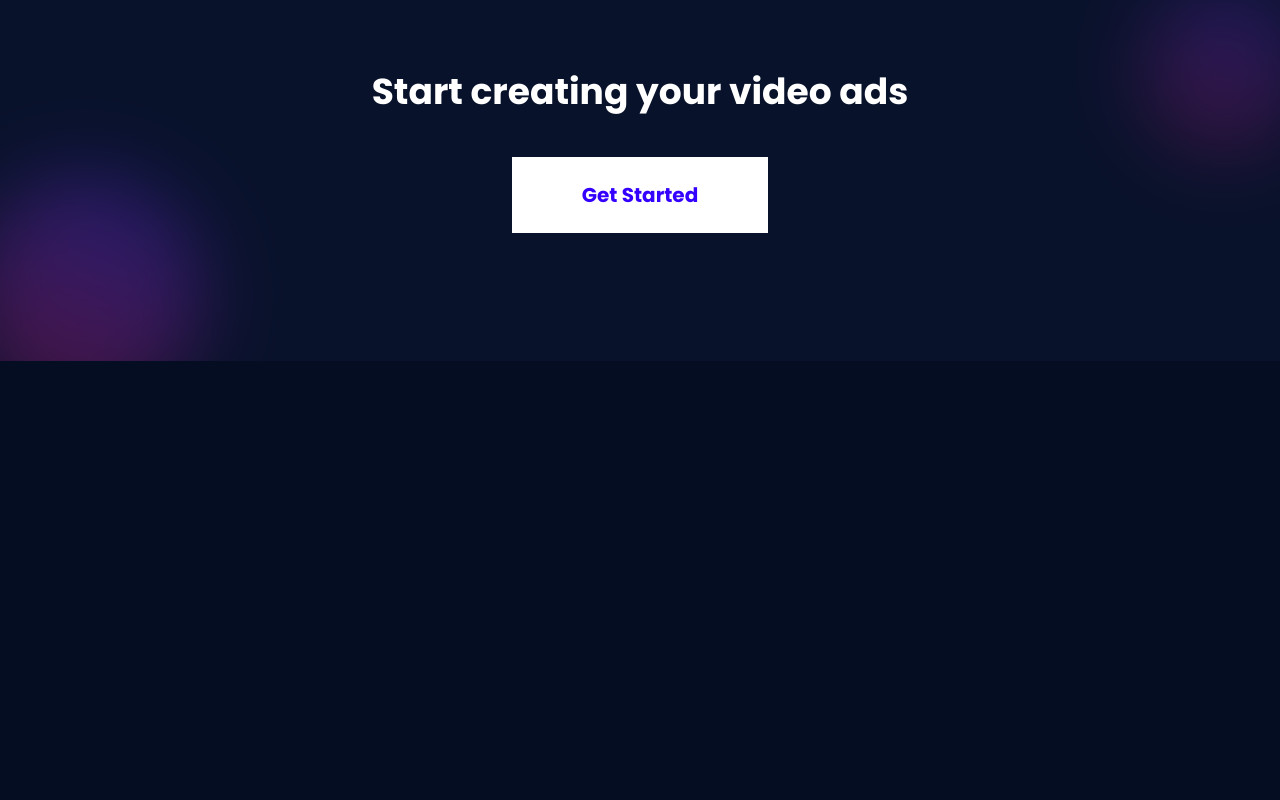
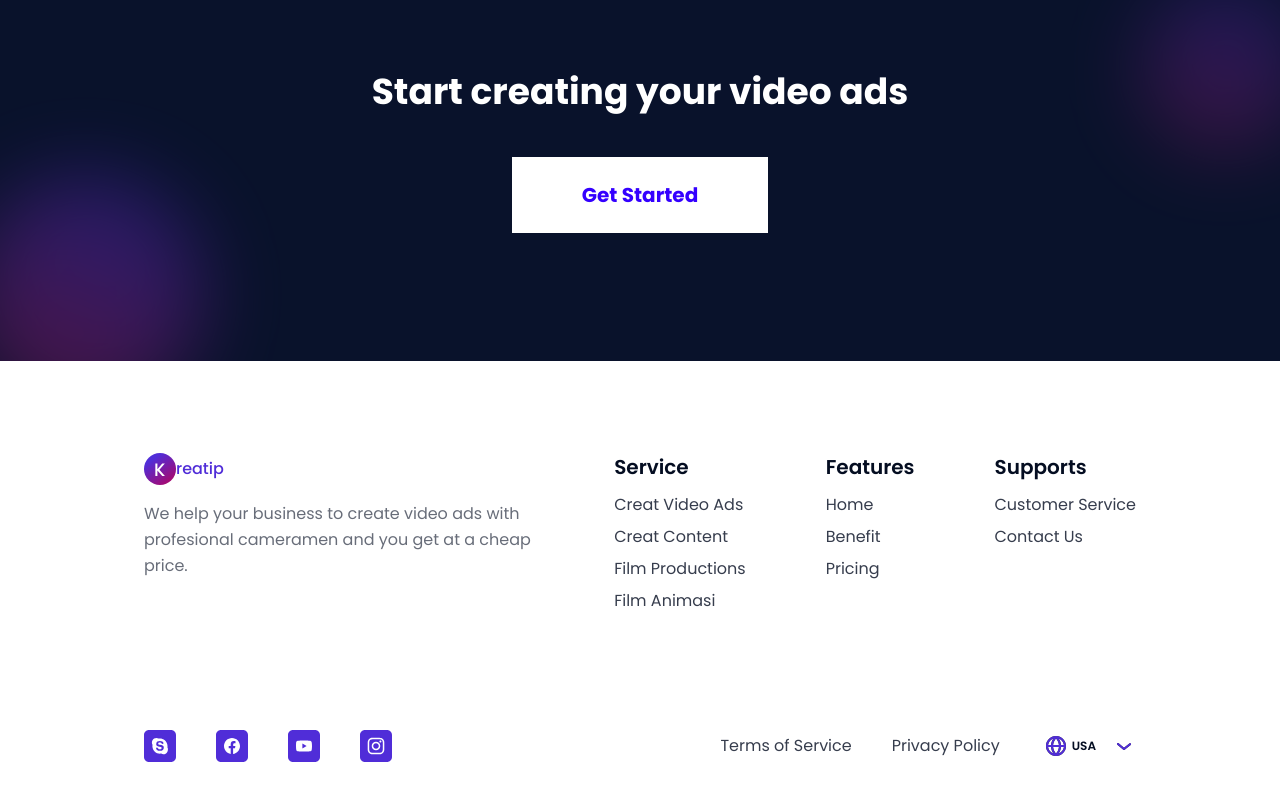
Before and after one commit to mraflyhudaa/kreatip-landing, a React (Vite) app: page / in a window 1280 px wide. Shown: the part 3941-4741 px from the top of the page. Before the commit the page ends 4302 px from the top, so only its background shows below. Built offline with nearby package versions, Linux system fonts and the light colour scheme.

Commit message:
add Footer section

```diff
--- a/src/App.jsx
+++ b/src/App.jsx
@@ -1,6 +1,7 @@
 import CallToAction from './components/CallToAction';
 import Companies from './components/Companies';
 import Featured from './components/Featured';
+import Footer from './components/Footer';
 import Hero from './components/Hero';
 import Navbar from './components/Navbar';
 import Testimonials from './components/Testimonials';
@@ -14,6 +15,7 @@ function App() {
       <Featured />
       <Testimonials />
       <CallToAction />
+      <Footer />
     </>
   );
 }
--- /dev/null
+++ b/src/components/Footer.jsx
@@ -0,0 +1,101 @@
+import Kreatip from '../assets/kreatip.svg';
+import facebookIcon from '../assets/footer/facebook.svg';
+import instagramIcon from '../assets/footer/instagram.svg';
+import skypeIcon from '../assets/footer/skype.svg';
+import youtubeIcon from '../assets/footer/youtube.svg';
+import arrowIosDown from '../assets/footer/arrow-ios-down.svg';
+import globeIcon from '../assets/footer/globe.svg';
+
+const Footer = () => {
+  return (
+    <div className='py-23 px-36 bg-white'>
+      <div className='flex flex-row justify-between'>
+        <div className='flex flex-col gap-4 max-w-md'>
+          <div className='flex'>
+            <img className='w-8 h-8 my-auto' src={Kreatip} alt='Kreatip' />
+            <span className='my-auto text-primary font-medium text-base'>
+              reatip
+            </span>
+          </div>
+          <p className='text-[#040D21] leading-relaxed w-11/12 opacity-60'>
+            We help your business to create video ads with profesional cameramen
+            and you get at a cheap price.
+          </p>
+        </div>
+        <div className='flex flex-row text-[#040D21] gap-20'>
+          <ul className='space-y-2'>
+            <li className='font-semibold text-xl mb-3'>Service</li>
+            <li className='opacity-80'>
+              <a href='#'>Creat Video Ads</a>
+            </li>
+            <li className='opacity-80'>
+              <a href='#'>Creat Content</a>
+            </li>
+            <li className='opacity-80'>
+              <a href='#'>Film Productions</a>
+            </li>
+            <li className='opacity-80'>
+              <a href='#'>Film Animasi</a>
+            </li>
+          </ul>
+          <ul className='space-y-2'>
+            <li className='font-semibold text-xl mb-3'>Features</li>
+            <li className='opacity-80'>
+              <a href='#'>Home</a>
+            </li>
+            <li className='opacity-80'>
+              <a href='#'>Benefit</a>
+            </li>
+            <li className='opacity-80'>
+              <a href='#'>Pricing</a>
+            </li>
+          </ul>
+          <ul className='space-y-2'>
+            <li className='font-semibold text-xl mb-3'>Supports</li>
+            <li className='opacity-80'>
+              <a href='#'>Customer Service</a>
+            </li>
+            <li className='opacity-80'>
+              <a href='#'>Contact Us</a>
+            </li>
+          </ul>
+        </div>
+      </div>
+      <div className='mt-29 flex justify-between'>
+        <div className='flex flex-row gap-10'>
+          <a href='#'>
+            <img src={skypeIcon} alt='Skype' />
+          </a>
+          <a href='#'>
+            <img src={facebookIcon} alt='Facebook' />
+          </a>
+          <a href='#'>
+            <img src={youtubeIcon} alt='Youtube' />
+          </a>
+          <a href='#'>
+            <img src={instagramIcon} alt='Instagram' />
+          </a>
+        </div>
+        <div className='flex flex-row text-[#040D21] gap-10'>
+          <a href='#' className='opacity-80 my-auto'>
+            Terms of Service
+          </a>
+          <a href='#' className='opacity-80 my-auto'>
+            Privacy Policy
+          </a>
+          <div className='flex flex-row'>
+            <img src={globeIcon} alt='Globe' className='w-6 h-6 my-auto mx-1' />
+            <span className='font-semibold text-xs my-auto'>USA</span>
+            <img
+              src={arrowIosDown}
+              alt='ArrowIosDown'
+              className='w-6 h-6 my-auto ml-4'
+            />
+          </div>
+        </div>
+      </div>
+    </div>
+  );
+};
+
+export default Footer;
```
